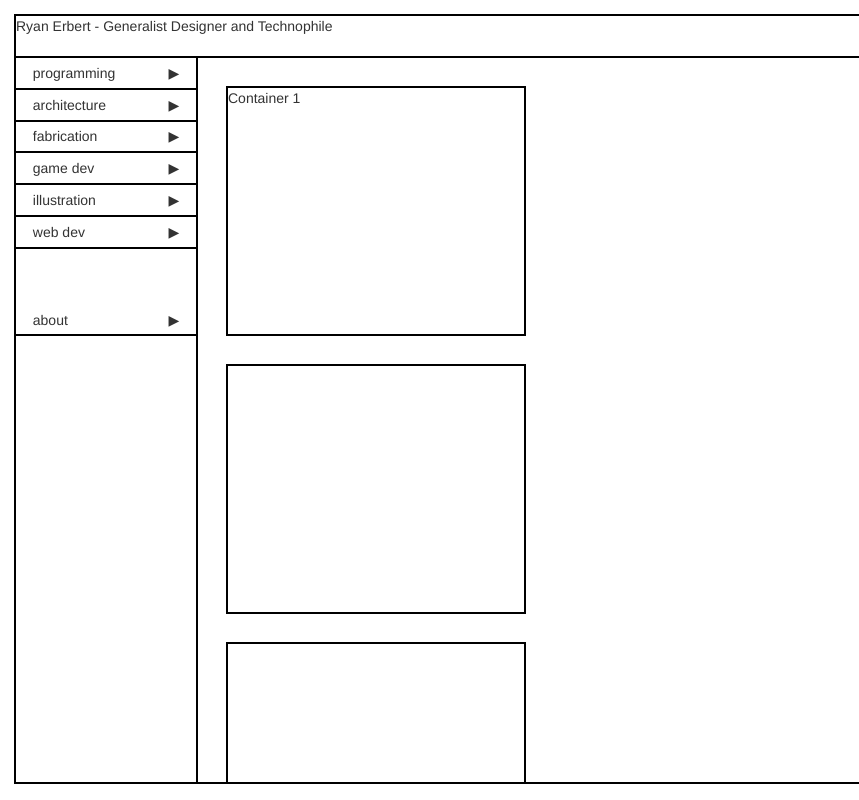
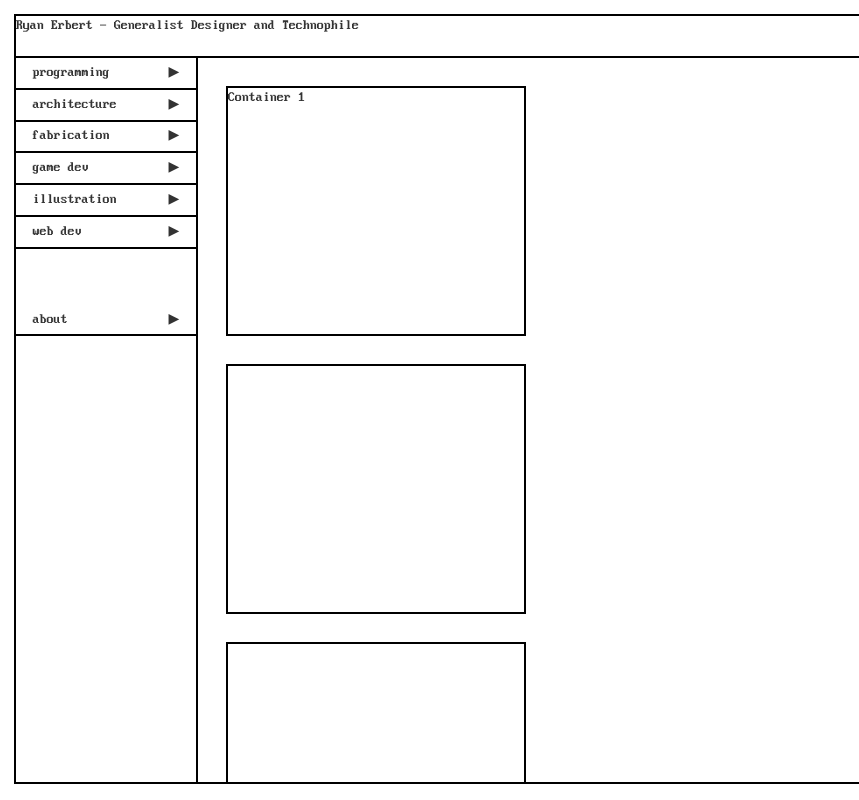
Before and after one commit to RyanErbert/Everything, a website built with Parcel: page index.html in a window 1280 px wide. Shown: the full height of the page, 0-859 px from the left. Built offline with nearby package versions, Linux system fonts and the light colour scheme.

Commit message:
font family added

```diff
--- a/css/styles.css
+++ b/css/styles.css
@@ -1,3 +1,9 @@
+@font-face {
+  font-family: IBMVGA8;
+  src: url(/font/IBMVGA8.ttf);
+}
+
+
 
 body{
   margin: 1em;
@@ -7,6 +13,8 @@ body{
   /* flex-wrap: wrap; */
   height:calc(100vh - 2.4em);
   /* flex-direction: column; */
+  font-family: IBMVGA8,monospace;
+
 }
 
 header{
@@ -88,7 +96,7 @@ button:hover {
 }
 
 
-}
+
 .project-img{
   height: 300px;
   width:auto;
```
Also changed, not shown: font/IBMVGA8.ttf (added).
